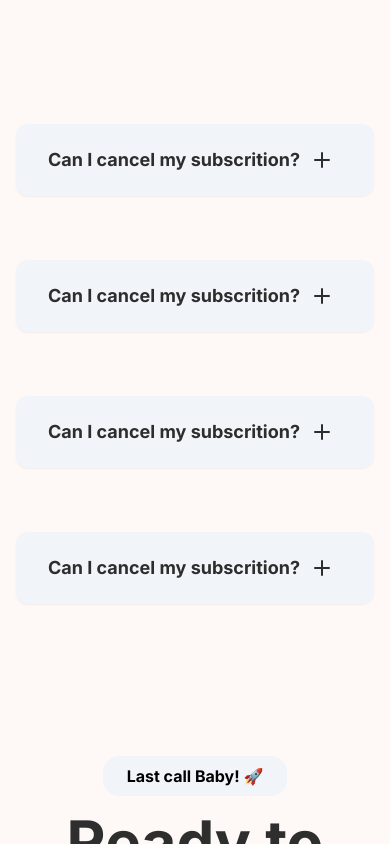
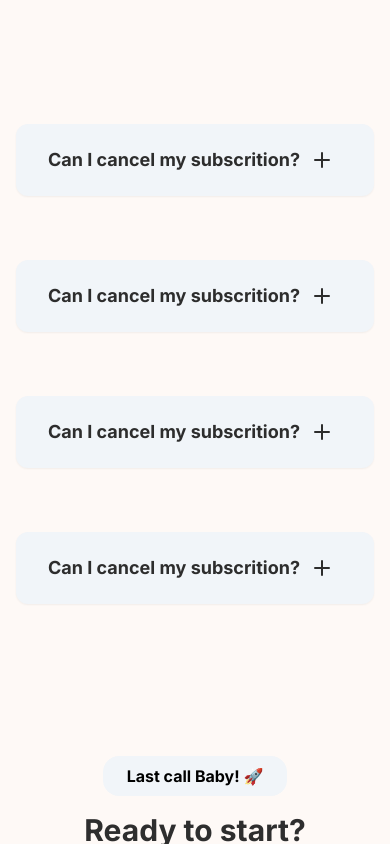
Before and after one commit to maheshpatil132/task, a React (Create React App) app: page / in a window 390 px wide. Shown: the part 11156-12000 px from the top of the page. Built offline with nearby package versions, Linux system fonts and the light colour scheme.

Commit message:
uploading project on Github

```diff
--- a/src/Components/Layouts/Call.js
+++ b/src/Components/Layouts/Call.js
@@ -13,11 +13,11 @@ const Call = () => {
 
                 <div className='flex flex-col gap-5 justify-center items-center'>
                     <div className=' text-[#2E2E2E] mb-4  text-center font-bold  leading-none '>
-                        <h1 className='text-6xl'>
+                        <h1 className='lg:text-6xl text-3xl'>
                             Ready to start?
                         </h1>
                     </div>
-                    <p className='text-center text-gray-500 text-xl'>Here is your last chance to explain how cool your app is. Focus on the benefits for your users, not on the features. </p>
+                    <p className='text-center text-gray-500 lg:text-xl'>Here is your last chance to explain how cool your app is. Focus on the benefits for your users, not on the features. </p>
 
                     <div>
                         <button className='bg-[#2E2E2E] hover:scale-110 transition-all text-lg font-semibold text-white px-6 py-3 rounded-lg'>
```
